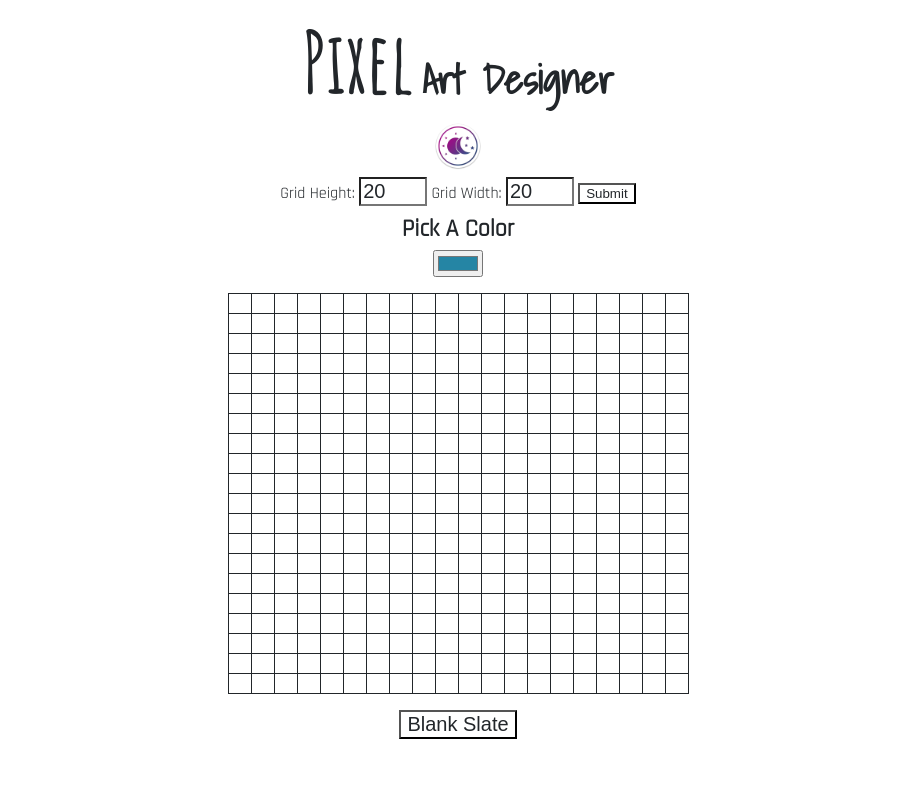
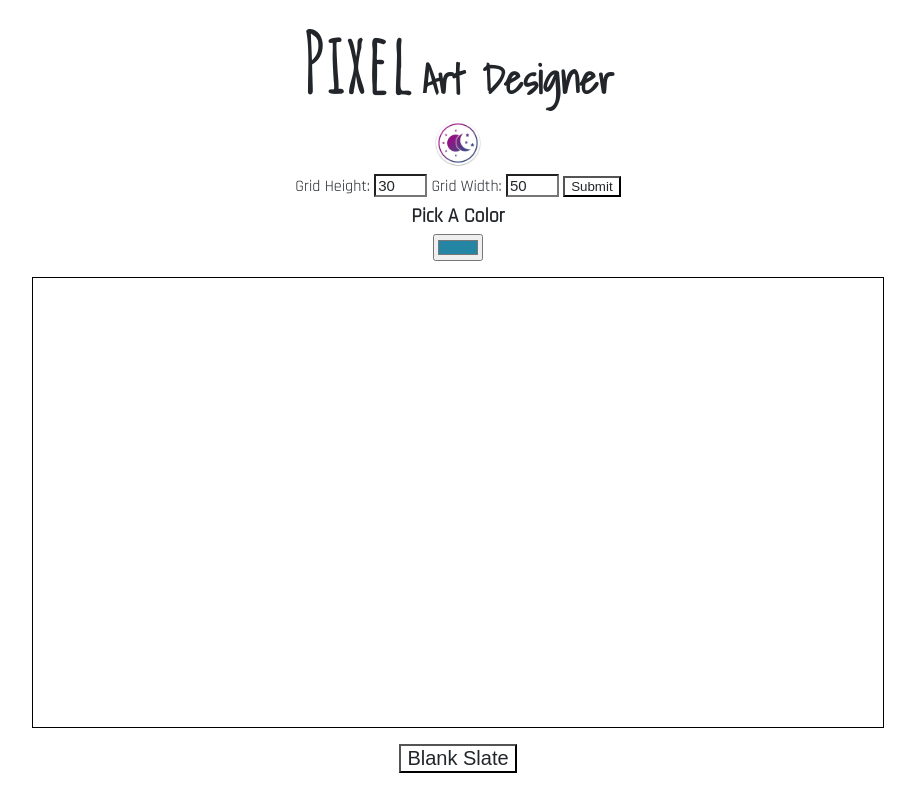
Before and after one commit to mirandaklein/Pixel-Art-Maker, a plain HTML site: page index.html in a window 1280 px wide. Shown: the whole page, without its empty margins (182-1097 px from the left). Drawn offline with Linux system fonts and the light colour scheme.

Commit message:
invisible grid

```diff
--- a/index.html
+++ b/index.html
@@ -19,9 +19,9 @@
 
     <form id="sizePicker" onSubmit= "makeGrid();">
         Grid Height:
-        <input type="number" id="inputHeight" name="height" min="1" max="100" value="20">
+        <input type="number" id="inputHeight" name="height" min="1" max="100" value="30">
         Grid Width:
-        <input type="number" id="inputWidth" name="width" min="1" max="100" value="20">
+        <input type="number" id="inputWidth" name="width" min="1" max="100" value="50">
         <input type="submit">
     </form>
 
--- a/styles.css
+++ b/styles.css
@@ -6,7 +6,7 @@ body {
 }
 
 h1 {
-    margin: 0.2em;
+    margin: 0.1em;
 }
 .pixel{
     font-size: 85px;
@@ -20,10 +20,8 @@ h1 {
 
 h2 {
     margin: 1em 0 0.25em;
-}
-
-h2 {
     margin-top: 0.3em;
+    font-size: 20px;
 }
 
 .darkModeButton{
@@ -33,21 +31,25 @@ h2 {
 
 table,
 tr,
-td {
-    border: 1px solid #22262A;;
-}
+td
+
+
 
 table {
     border-collapse: collapse;
     margin: 0 auto;
 }
 
+tbody{
+    border: 1px solid black
+}
+
 tr {
-    height: 20px;
+    height: 15px;
 }
 
 td {
-    width: 20px;
+    width: 15px;
 }
 
 input[type=number] {
@@ -55,7 +57,7 @@ input[type=number] {
     background: white;
     color: #22262A;
     font-family: 'Quicksand', sans-serif;
-    font-size: 20px;
+    font-size: 15px;
 
 }
 input[type=submit] {
--- a/stylesDark.css
+++ b/stylesDark.css
@@ -8,7 +8,7 @@ body {
 }
 
 h1 {
-    margin: 0.2em;
+    margin: 0.1em;
 }
 .pixel{
     font-size: 85px;
@@ -25,31 +25,32 @@ h1 {
     height: 5em;
 }
 
+
 h2 {
     margin: 1em 0 0.25em;
-}
-
-h2 {
     margin-top: 0.3em;
+    font-size: 20px;
 }
 
 table,
 tr,
-td {
-    border: 1px solid white;
-}
+td
 
 table {
     border-collapse: collapse;
     margin: 0 auto;
 }
+tbody{
+    border: 1px solid white;
+}
+
 
 tr {
-    height: 20px;
+    height: 15px;
 }
 
 td {
-    width: 20px;
+    width: 15px;
 }
 
 input[type=number] {
@@ -57,7 +58,7 @@ input[type=number] {
     background: white;
     color: #22262A;
     font-family: 'Quicksand', sans-serif;
-    font-size: 20px;
+    font-size: 15px;
 
 }
 input[type=submit] {
```
